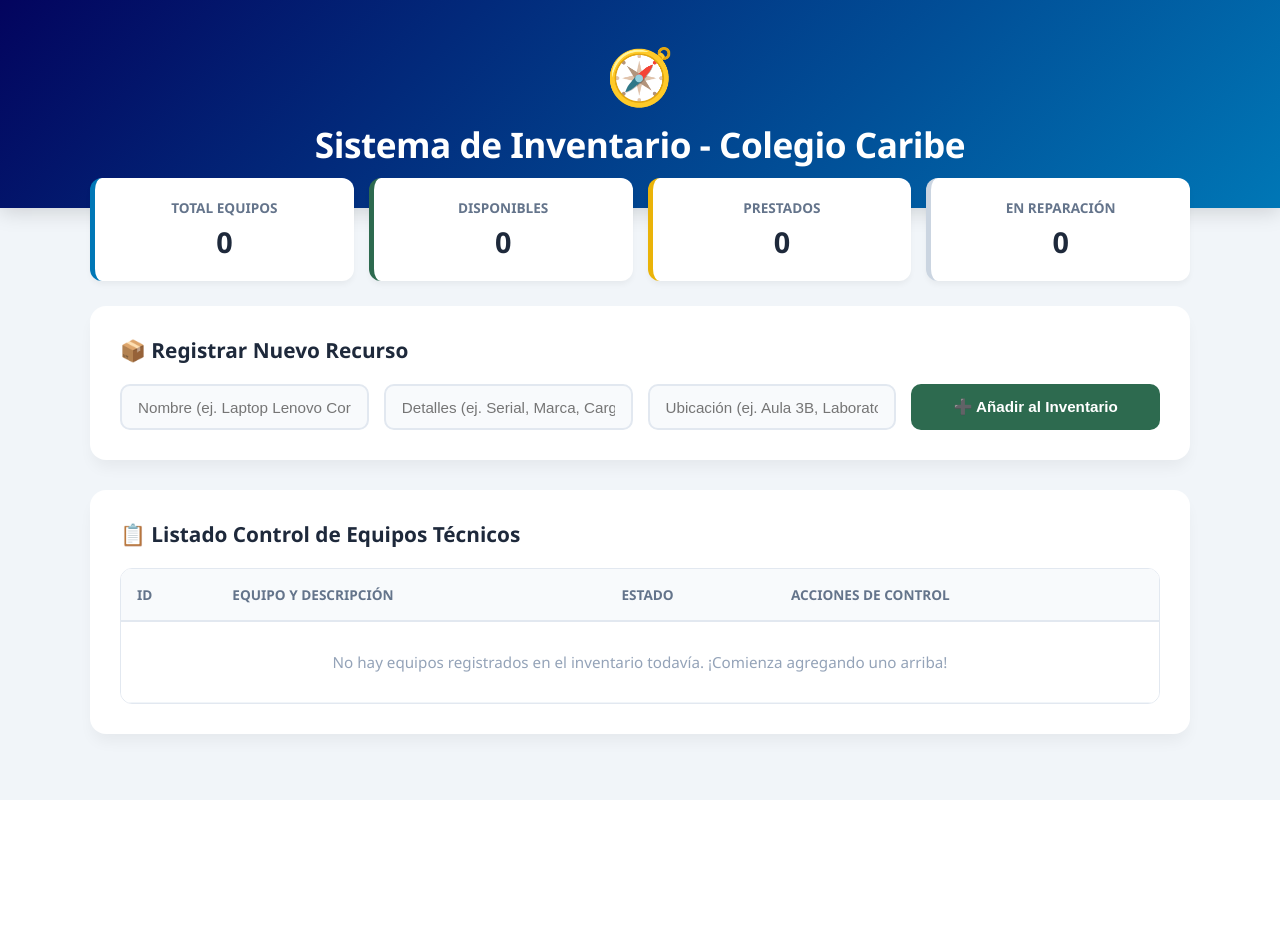
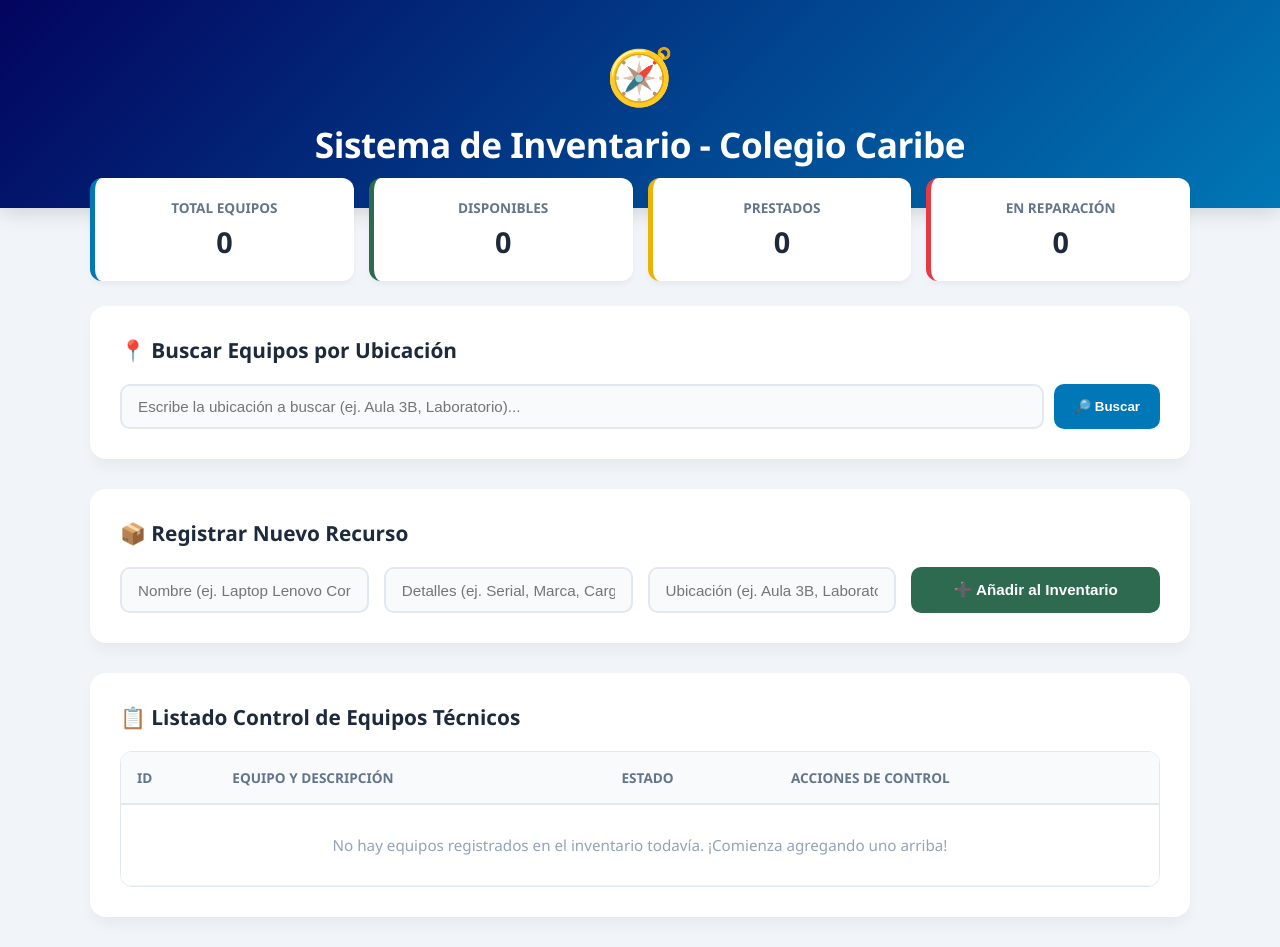
Before and after one commit to mdargg7mvp-maker/inventario-colegio, a Flask app: page / in a window 1280 px wide. Before the commit the page ends 800 px from the top, so only its background shows below. Run offline with Flask 3, Linux system fonts and the light colour scheme.

Commit message:
Update index.html

```diff
--- a/proyecto_colegio/templates/index.html
+++ b/proyecto_colegio/templates/index.html
@@ -65,7 +65,7 @@
         }
         h2 { font-size: 1.3rem; margin-top: 0; margin-bottom: 20px; color: #1e293b; display: flex; align-items: center; gap: 8px; }
 
-        /* Formulario Grid Inteligente */
+        /* Formulario Grid */
         .form-grid { display: grid; grid-template-columns: repeat(auto-fit, minmax(220px, 1fr)); gap: 15px; }
         .form-group-btn { display: flex; align-items: flex-end; }
         input {
@@ -77,9 +77,17 @@
         .btn-add {
             background-color: var(--verde-caribe); color: white; border: none;
             padding: 14px 20px; border-radius: 10px; cursor: pointer; font-weight: bold;
-            font-size: 0.95rem; width: 100%; transition: background 0.2s;
+            font-size: 0.95rem; width: 100%; transition: background 0.2s; text-align: center;
         }
         .btn-add:hover { background-color: #1b4332; }
+
+        /* Search Form */
+        .search-box { display: flex; gap: 10px; flex-wrap: wrap; }
+        .search-box input { flex: 1; min-width: 200px; }
+        .btn-search { background-color: var(--azul-caribe); color: white; border: none; padding: 12px 20px; border-radius: 10px; cursor: pointer; font-weight: bold; }
+        .btn-search:hover { background-color: var(--azul-oscuro); }
+        .btn-clear { background-color: #cbd5e1; color: #334155; text-decoration: none; padding: 12px 16px; border-radius: 10px; font-weight: bold; display: flex; align-items: center; }
+        .btn-clear:hover { background-color: #94a3b8; }
 
         /* Tabla Moderna */
         .table-responsive { overflow-x: auto; margin-top: 10px; border-radius: 12px; border: 1px solid #e2e8f0; }
@@ -91,7 +99,7 @@
         /* Badges de Estado */
         .badge { padding: 6px 14px; border-radius: 50px; font-size: 0.8rem; font-weight: 700; display: inline-block; }
         .Disponible { background: #d1e7dd; color: #0f5132; }
-        .Prestados { background: #fef9c3; color: #713f12; }
+        .Prestado, .Prestados { background: #fef9c3; color: #713f12; }
         .En_Reparacion { background: #ffeeec; color: #b91c1c; }
 
         /* Botones de acción */
@@ -127,10 +135,21 @@
             <div class="stat-label">Prestados</div>
             <div class="stat-number">{{ stats.prestados }}</div>
         </div>
-        <div class="stat-card">
+        <div class="stat-card reparacion">
             <div class="stat-label">En Reparación</div>
             <div class="stat-number">{{ stats.reparacion }}</div>
         </div>
+    </div>
+
+    <div class="main-card">
+        <h2>📍 Buscar Equipos por Ubicación</h2>
+        <form action="/" method="GET" class="search-box">
+            <input type="text" name="ubicacion_buscar" value="{{ ubicacion_buscar }}" placeholder="Escribe la ubicación a buscar (ej. Aula 3B, Laboratorio)...">
+            <button type="submit" class="btn-search">🔎 Buscar</button>
+            {% if ubicacion_buscar %}
+                <a href="/" class="btn-clear">❌ Mostrar Todos</a>
+            {% endif %}
+        </form>
     </div>
 
     <div class="main-card">
@@ -185,7 +204,11 @@
                     {% else %}
                     <tr>
                         <td colspan="4" style="text-align: center; color: #94a3b8; padding: 30px;">
-                            No hay equipos registrados en el inventario todavía. ¡Comienza agregando uno arriba!
+                            {% if ubicacion_buscar %}
+                                No se encontraron equipos en la ubicación "{{ ubicacion_buscar }}".
+                            {% else %}
+                                No hay equipos registrados en el inventario todavía. ¡Comienza agregando uno arriba!
+                            {% endif %}
                         </td>
                     </tr>
                     {% endfor %}
```
